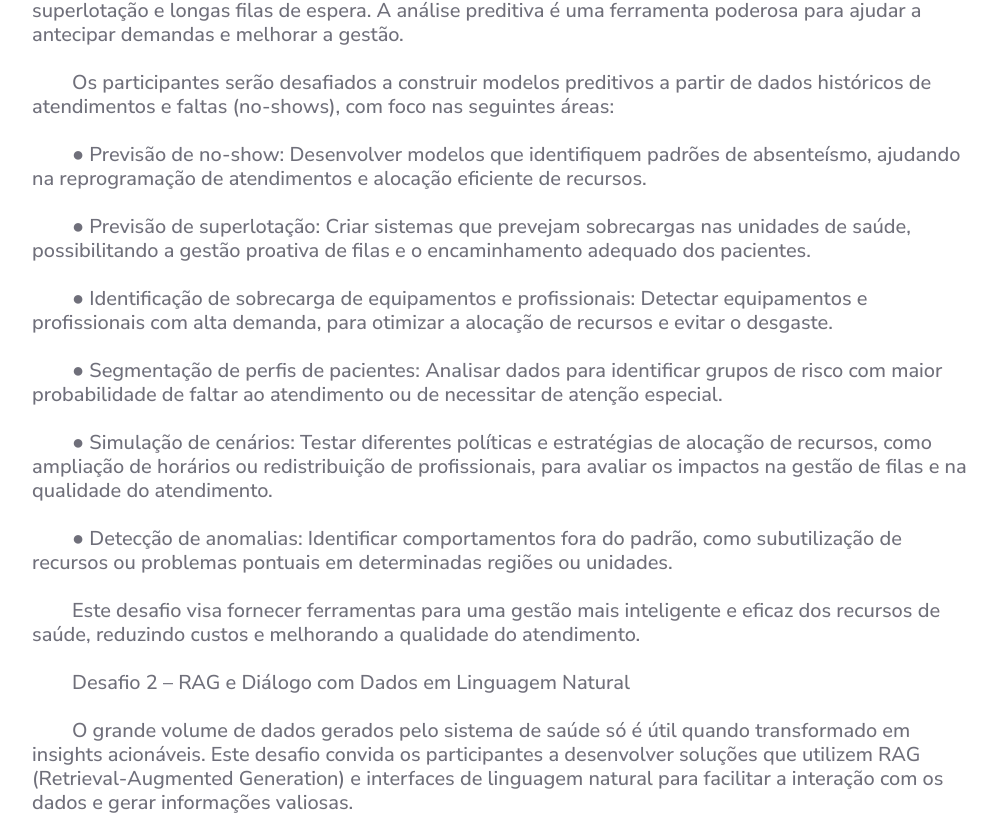
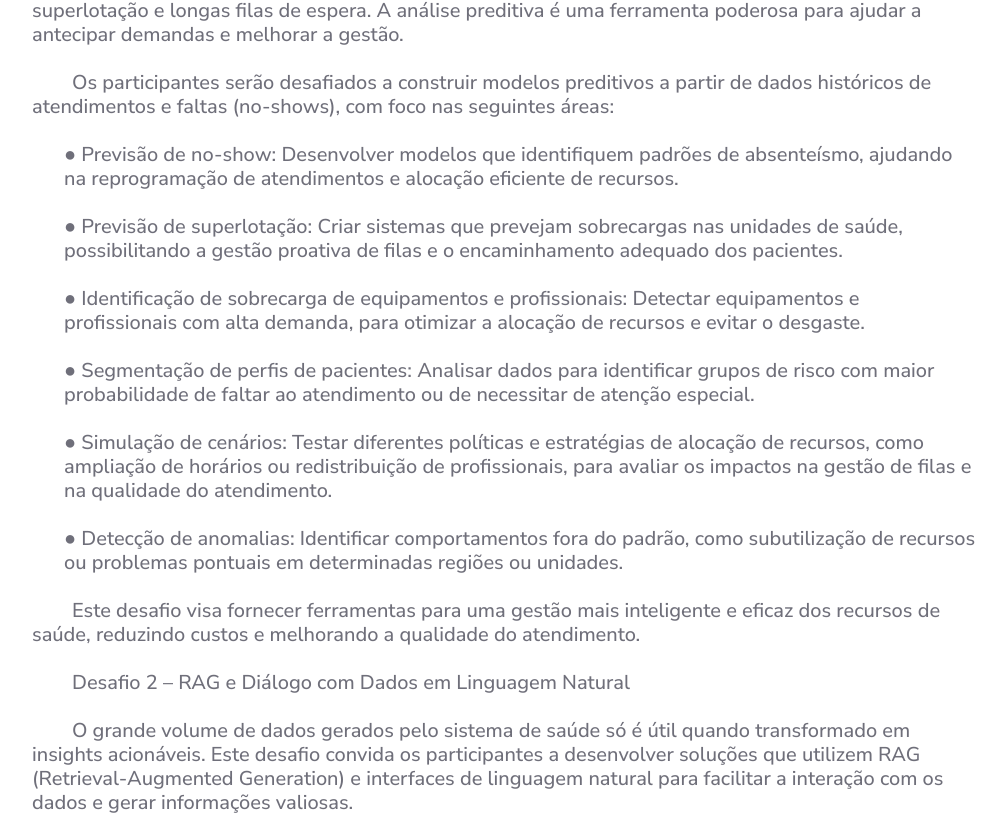
Before and after one commit to inc-coppe/hackaton-ia-2025-site, a React (Vite) app in the folder front/: page /regulamento in a window 1280 px wide. Shown: the part 2669-3484 px from the top of the page, without its empty margins (136-1141 px from the left). Built offline with nearby package versions, Linux system fonts and the light colour scheme; a web font is replaced by a local one.

Commit message:
Fix: Consertando a identação
Fiz um wrapper para obrigar o paragrafo a ficar sempre identado.

```diff
--- a/front/src/pages/Regulamento/index.tsx
+++ b/front/src/pages/Regulamento/index.tsx
@@ -18,7 +18,8 @@ import {
   ArticleSubtitle,
   ArticleParagraph,
   StyledImage,
-  ListItem,
+  ListParagraph,
+  ListWrapper,
 } from "./style";
 
 const regulamentoData = [
@@ -293,9 +294,11 @@ const Regulamento = () => {
 
                   case "ponto":
                     return (
-                      <ListItem key={idx}>
-                        {item.texto}
-                      </ListItem>
+                      <ListWrapper>
+                        <ListParagraph key={idx}>
+                          {item.texto}
+                        </ListParagraph>
+                      </ListWrapper>
                     );
 
                   default:
--- a/front/src/pages/Regulamento/style.tsx
+++ b/front/src/pages/Regulamento/style.tsx
@@ -160,15 +160,19 @@ export const ArticleParagraph = styled.p`
   }
 `;
 
-export const ListItem = styled.p`
+export const ListWrapper = styled.div`
+  display: flex;
+  align-items: flex-start;
+  padding-left: 2em;
+`;
+
+export const ListParagraph = styled.p`
   font-family: "Nunito Sans", sans-serif;
   font-weight: 500;
   font-size: 1.25rem;
   line-height: 1.5rem;
   color: rgba(15, 15, 33, 0.6);
   margin: 0;
-  text-indent: 2em; /* Toda a primeira linha começa com 2em */
-  padding-left: 0; /* Sem margem extra */
 
   @media (max-width: 30rem) {
     font-size: 1rem;
```
